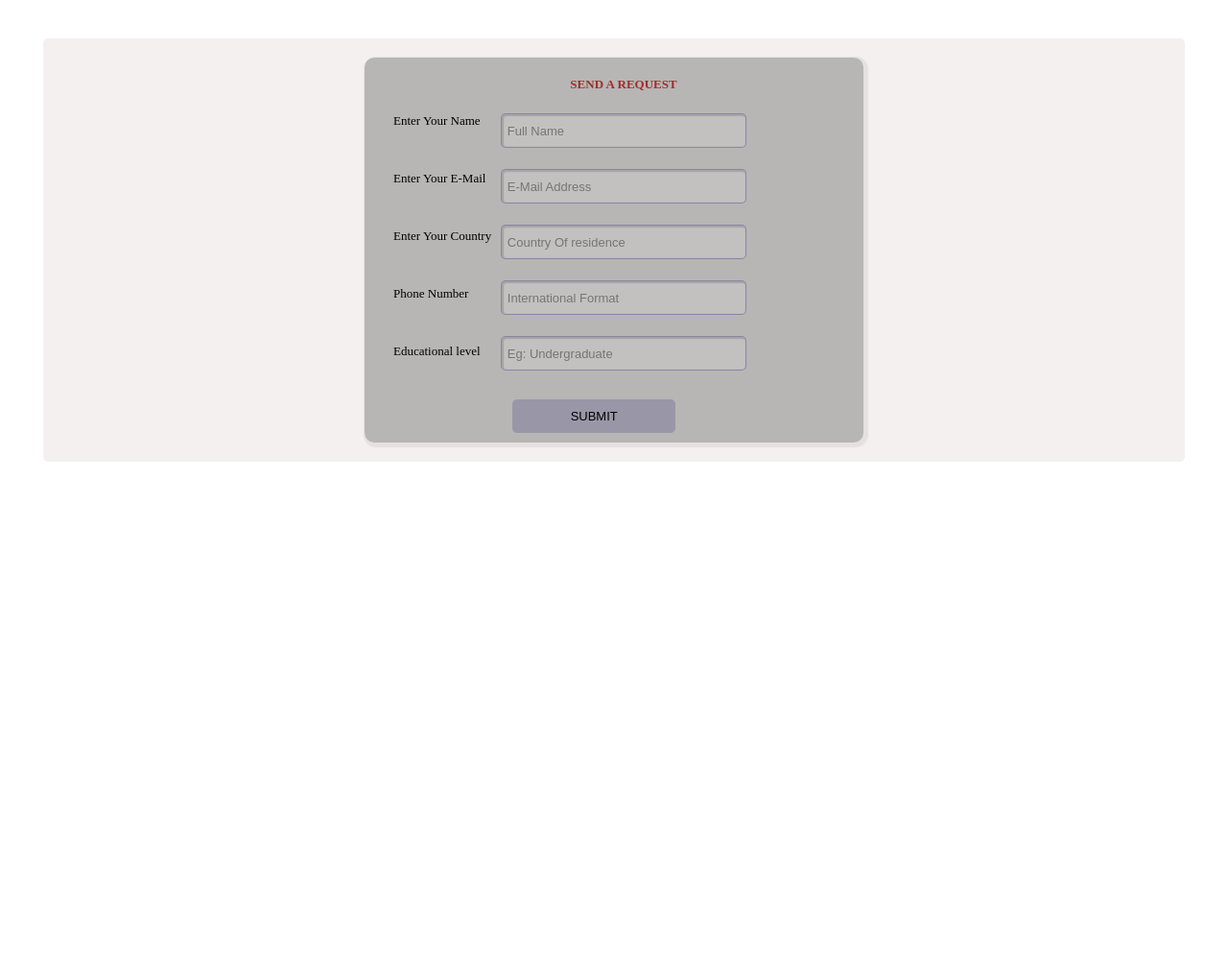
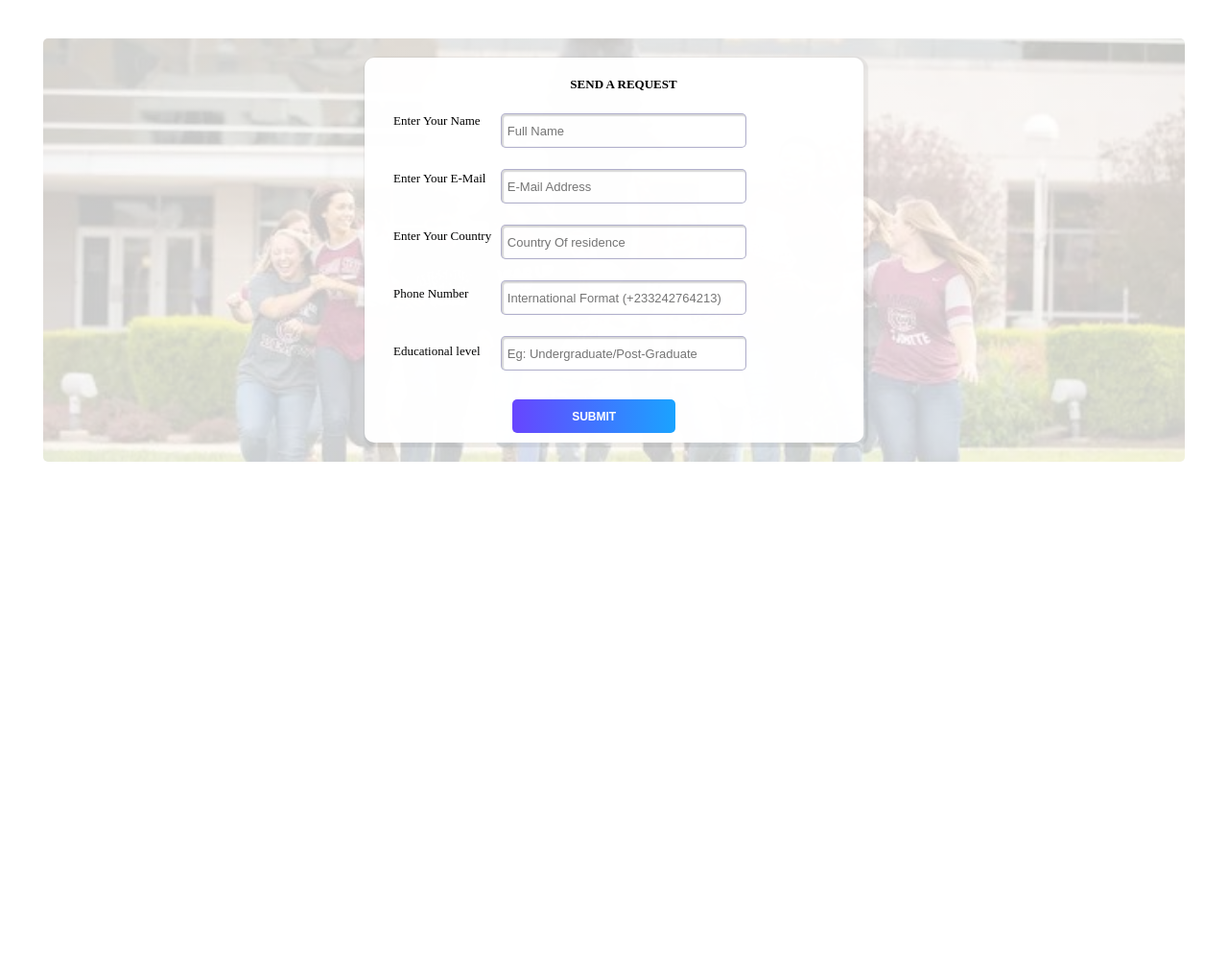
Before and after one commit to chrismankelvin/Simplesite, a PHP site: page /progsignin.php in a window 1280 px wide. Shown: the part 40-1040 px from the top of the page at 96% size. Run offline with PHP 8.4, Linux system fonts and the light colour scheme.

Commit message:
form_box_cont

```diff
--- a/header.php
+++ b/header.php
@@ -4,7 +4,7 @@
     <meta charset="UTF-8">
     <meta http-equiv="X-UA-Compatible" content="IE=edge">
     <meta name="viewport" content="width=device-width, initial-scale=1.0">
-    <link rel="stylesheet" href="./inc/style.css?v=1">
+    <link rel="stylesheet" href="./inc/style.css?V=1">
     <script src="./inc/main.js"></script>
     <title></title>
 </head>
--- a/inc/postman.php
+++ b/inc/postman.php
@@ -29,8 +29,8 @@ if (isset($_POST['submit'])) {
 
         header("location: ../progsignin.php?error=invalidemail");
         exit();
-    } elseif (!preg_match("/^[a-zA-Z0-9]*$/", $name)) {
-        header("location: ../progsignin.php?error=invalidename");
+    } elseif (!preg_match('/^\+(?:[0-9] ?){6,14}[0-9]$/', $grpname)) {
+        header("location: ../progsignin.php?error=invalidenumber");
         exit();
     }else {
 
--- a/inc/style.css
+++ b/inc/style.css
@@ -24,6 +24,7 @@ menu bar menu bar menu bar
 menu bar menu bar menu bar
 menu bar menu bar menu bar
  */
+
 
 .header .btn_toggle_nav {
    width: 60px;
@@ -516,7 +517,10 @@ styling of the formstyling of the formstyling of the formstyling of the formstyl
    margin: auto;
    border: none;
    border-radius: 5px;
-   background-color: #8b575717;
+   background-image: linear-gradient(#ffffffc4, #ffffffcb), url(./files/people_run.jpg);
+   background-position: center;
+   background-repeat: no-repeat;
+   background-size: cover;
    padding: 20px;
 
 }
@@ -525,7 +529,7 @@ styling of the formstyling of the formstyling of the formstyling of the formstyl
    width: 500px;
    margin: auto;
    height: auto;
-   background-color: #9b9898ab;
+   background-color: #fffffffb;
    border-radius: 10px;
    box-shadow: 2px 2px 1.25px 3px rgba(0, 0, 0, 0.062);
    padding-left: 20px;
@@ -543,14 +547,14 @@ styling of the formstyling of the formstyling of the formstyling of the formstyl
 
 .main .snd_rqst_container .holder form .error {
    text-transform: capitalize;
-   color: #db1212;
+   color: #f31717;
 }
 
 
 .holder form p {
    text-align: center;
    font-size: small;
-   color: brown;
+   color: rgb(0, 0, 0);
    font-weight: bold;
    padding-top: 20px;
    text-transform: uppercase;
@@ -582,8 +586,8 @@ styling of the formstyling of the formstyling of the formstyling of the formstyl
 
 .holder form input:focus {
    outline: none;
-   border: 0.5px solid #221f6ebb;
-   background-color: #221f6e27;
+   border: 2px solid #1aa3ff8c;
+   background-color: #241deb34;
 
 }
 
@@ -592,15 +596,18 @@ styling of the formstyling of the formstyling of the formstyling of the formstyl
    height: 35px;
    margin-top: 30px;
    text-transform: uppercase;
-   background-color: #221f6e33;
+   background-image: linear-gradient(to right,#6745ff,#1aa3ff);
    border-radius: 5px;
    border: none;
-   font-size: small;
+   font-size: 12px;
+   font-weight: bold;
+   color: white;
+
 
 }
 
 .holder form button:hover {
-   background-color: #211f6e59;
+   background-image: linear-gradient(to right,#593bdf,#109fff);
 
 }
 
@@ -798,7 +805,7 @@ styling of the formstyling of the formstyling of the formstyling of the formstyl
       width: 85%;
       height: 450px;
       padding-left: none;
-      background: #ffffffd3;
+      background: #e4e4e4d3;
       margin: auto;
    }
 
@@ -813,7 +820,6 @@ styling of the formstyling of the formstyling of the formstyling of the formstyl
    }
    .main .snd_rqst_container .holder form{
       width: 99%;
-
       padding-left: 0;
    }
 
@@ -821,11 +827,19 @@ styling of the formstyling of the formstyling of the formstyling of the formstyl
       width: 80%;
       height: 30px;
       margin-top: 22px;
-      border-radius: 5px;
+      border-radius: 0.1px;
+      border: none;
+      border-bottom: 1px solid #109fff;
       padding: 2px;
+      box-shadow: none;
+   }
+   .main .snd_rqst_container .holder form input:focus{
+      background-color: transparent;
+
    }
    .main .snd_rqst_container .holder form button{
-      margin-left: calc(80%-34%);
+      margin-left: 23%;
+      border-radius: 40px;
    }
 
    .main .container1 {
--- a/progsignin.php
+++ b/progsignin.php
@@ -24,8 +24,8 @@ require 'header.php'
                         echo '<p class="error">Enter the link to your group</p>';
                     } elseif ($_GET['error'] == "invalidemail") {
                         echo '<p class="error">Invalid e-mail</p>';
-                    }elseif($_GET['error'] == "invalidename"){
-                        echo '<p class="error">Invalid name</p>';
+                    }elseif($_GET['error'] == "invalidenumber"){
+                        echo '<p class="error">Invalid Number</p>';
                 }
                 }
 
@@ -40,8 +40,8 @@ require 'header.php'
                 <input type="text" name="name" placeholder=" Full Name" autocomplete="on"> <br>
                 <input type="text" name="email" placeholder=" E-Mail Address" autocomplete="on"> <br>
                 <input type="text" name="country" placeholder=" Country Of residence" autocomplete="on"><br>
-                <input type="text" name="grpname" placeholder=" International Format" autocomplete="on"><br>
-                <input type="text" name="grplink" placeholder=" Eg: Undergraduate" autocomplete="on"><br>
+                <input type="text" name="grpname" placeholder=" International Format (+233242764213)" autocomplete="on"><br>
+                <input type="text" name="grplink" placeholder=" Eg: Undergraduate/Post-Graduate" autocomplete="on"><br>
                 <button name="submit" type="submit">
                     submit
                 </button>
```
Also changed, not shown: inc/data.txt (+19 -0 lines), inc/poster.php (deleted, +0 -44 lines).
